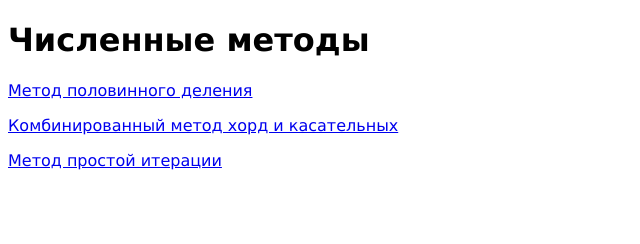
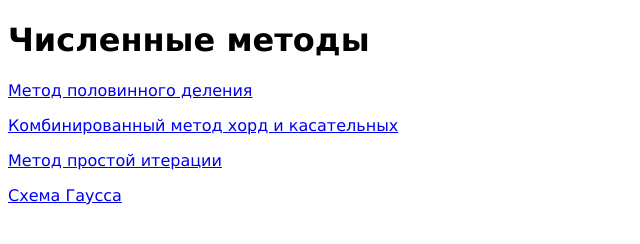
Before and after one commit to exstarzii/exstarzii.github.io, a plain HTML site: page index.html in a window 1280 px wide. Shown: the whole page, without its empty margins (0-640 px from the left). Drawn offline with Linux system fonts and the light colour scheme.

Commit message:
добавление схемы гаусса на главную

```diff
--- a/index.html
+++ b/index.html
@@ -9,4 +9,5 @@
     <p><a href="halfDivision.html">Метод половинного деления</a></p>
     <p><a href="tangentAndChord.html">Комбинированный метод хорд и касательных</a></p>
     <p><a href="simpleIteration.html">Метод простой итерации</a></p>
+    <p><a href="schemeOfGauss.html">Схема Гаусса</a></p>
 </body>
```
